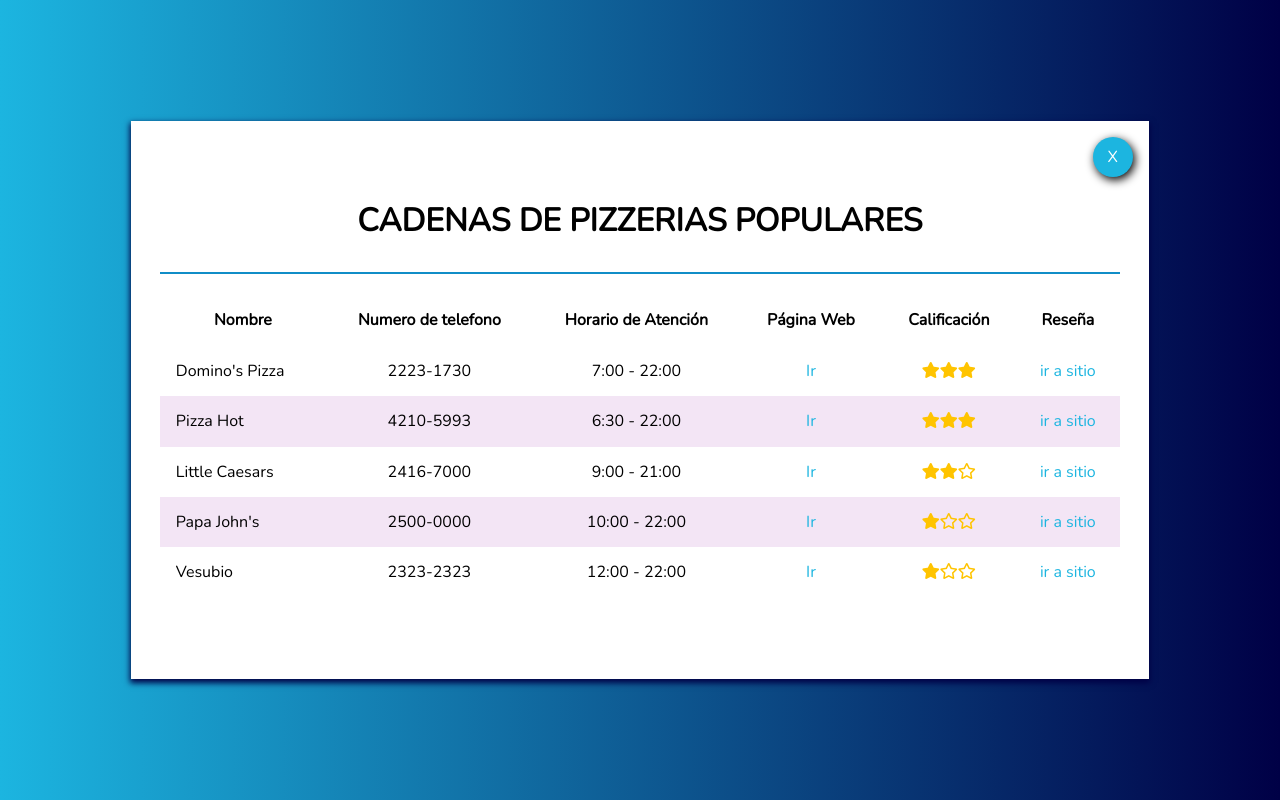
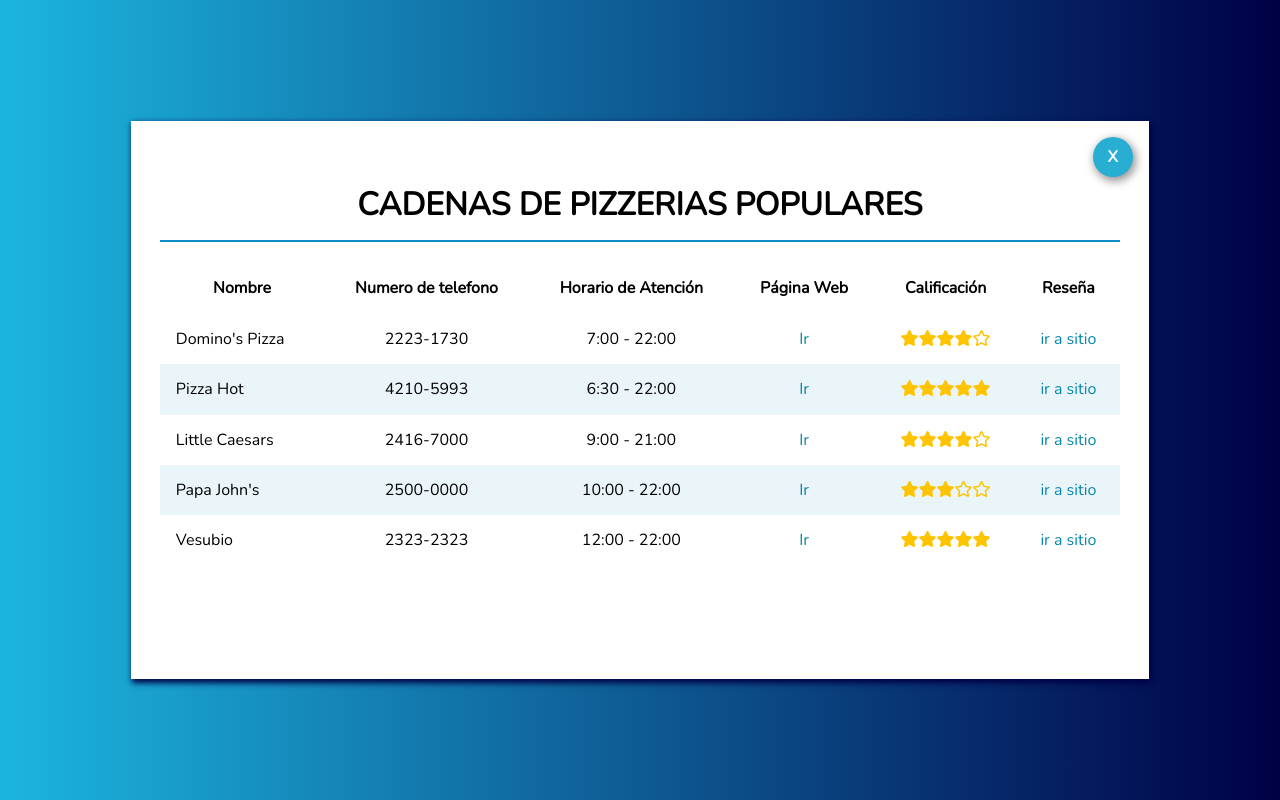
Before and after one commit to AdrianMolina2000/Pizza-Blog, a plain HTML site: page index.html in a window 1280 px wide. Drawn offline with nearby package versions, Linux system fonts and the light colour scheme.

Commit message:
Segundo Commit

```diff
--- a/index.html
+++ b/index.html
@@ -38,7 +38,7 @@
                         <td>2223-1730</td>
                         <td>7:00 - 22:00</td>
                         <td><a href="https://www.dominos.com.gt/es/" target="_blank">Ir</a></td>
-                        <td><i class="fas fa-star"></i><i class="fas fa-star"></i><i class="fas fa-star"></i></td>
+                        <td><i class="fas fa-star"></i><i class="fas fa-star"></i><i class="fas fa-star"></i><i class="fas fa-star"></i><i class="far fa-star"></i></td>
                         <td><a href="sitio.html">ir a sitio</a></td>
                     </tr>
                     <tr>
@@ -46,7 +46,7 @@
                         <td>4210-5993</td>
                         <td>6:30 - 22:00</td>
                         <td><a href="https://www.pizzahut.com.gt/" target="-blank">Ir</a></td>
-                        <td><i class="fas fa-star"></i><i class="fas fa-star"></i><i class="fas fa-star"></i></td>
+                        <td><i class="fas fa-star"></i><i class="fas fa-star"></i><i class="fas fa-star"></i><i class="fas fa-star"></i><i class="fas fa-star"></i></td>
                         <td><a href="sitio.html">ir a sitio</a></td>
                     </tr>
                     <tr>
@@ -54,7 +54,7 @@
                         <td>2416-7000</td>
                         <td>9:00 - 21:00</td>
                         <td><a href="https://www.facebook.com/LittleCaesarsGuatemala/" target="_blank">Ir</a></td>
-                        <td><i class="fas fa-star"></i><i class="fas fa-star"></i><i class="far fa-star"></i></td>
+                        <td><i class="fas fa-star"></i><i class="fas fa-star"></i><i class="fas fa-star"></i><i class="fas fa-star"></i><i class="far fa-star"></i></td>
                         <td><a href="sitio.html">ir a sitio</a></td>
                     </tr>
                     <tr>
@@ -62,7 +62,7 @@
                         <td>2500-0000</td>
                         <td>10:00 - 22:00</td>
                         <td><a href="https://papajohns.com.gt/home" target="_blank">Ir</a></td>
-                        <td><i class="fas fa-star"></i><i class="far fa-star"></i><i class="far fa-star"></i></td>
+                        <td><i class="fas fa-star"></i><i class="fas fa-star"></i><i class="fas fa-star"></i><i class="far fa-star"></i><i class="far fa-star"></i></td>
                         <td><a href="sitio.html">ir a sitio</a></td>
                     </tr>
                     <tr>
@@ -70,7 +70,7 @@
                         <td>2323-2323</td>
                         <td>12:00 - 22:00</td>
                         <td><a href="http://www.vesuvio.com.gt/i/" target="_blank">Ir</a></td>
-                        <td><i class="fas fa-star"></i><i class="far fa-star"></i><i class="far fa-star"></i></td>
+                        <td><i class="fas fa-star"></i><i class="fas fa-star"></i><i class="fas fa-star"></i><i class="fas fa-star"></i><i class="fas fa-star"></i></td>
                         <td><a href="sitio.html">ir a sitio</a></td>
                     </tr>
                 </tbody>
--- a/main.css
+++ b/main.css
@@ -10,51 +10,13 @@ body {
     font-family: 'Nunito', sans-serif;
 }
 
-a {
-    text-decoration: none;
-    color: #1CB5E0
-}
-
-
-/* Estados */
-
-
-/* Hover : mientras el cursos está encima de algo */
-
-a:hover {
-    opacity: 0.6;
-}
-
-
-/* Que avisa si el link ha sido visitado previamente */
-
-
-/* a:visited {
-    color: black;
-} */
-
-
-/* Cuando presiona en el link */
-
-a:active {
-    background-color: black;
-}
-
-
-/* Para activar el foco sobre los links */
-
-a:focus {
-    background-color: black;
-}
-
 .titulo {
     text-transform: uppercase;
     text-align: center;
-}
-
-.parrafo {
-    line-height: 1.8em;
-    font-weight: 300;
+    border-bottom-style: solid;
+    border-width: 2px;
+    border-color: #108dc7;
+    padding: 0.5em;
 }
 
 .container {
@@ -73,7 +35,7 @@ a:focus {
     width: 100%;
     height: 100%;
     background-color: white;
-    box-shadow: 0px 3px 6px 1px #000046;
+    box-shadow: 2px 3px 6px 1px #000046;
     /* X, Y, desenfoque, amplitud, color */
     position: relative;
     padding: 1.8em;
@@ -90,14 +52,28 @@ a:focus {
     width: 40px;
     color: white;
     border-radius: 50%;
-    background-color: #1CB5E0;
+    background-color: #28aed3;
     display: inline-block;
-    box-shadow: 2px 3px 10px 0.1px #000;
-    font-weight: 300;
+    box-shadow: 2px 3px 10px 1px rgb(145, 144, 144);
+    font-weight: bold;
     cursor: pointer;
     display: flex;
     align-items: center;
     justify-content: center;
+}
+
+.table tr:nth-child(even) {
+    background-color: #eaf5fa;
+}
+
+.nombre_p {
+    text-align: left;
+}
+
+td,
+th {
+    padding: 1em;
+    text-align: center;
 }
 
 .fa-star {
@@ -109,24 +85,28 @@ a:focus {
     border-spacing: 0px;
 }
 
-.table tr:nth-child(even) {
-    background-color: #f3e5f5;
+a {
+    text-decoration: none;
+    color: #0586aa
 }
 
-.nombre_p {
-    text-align: left;
+
+/*
+Estados
+Hover : mientras el cursos está encima de algo
+visited : avisa si el link ha sido visitado previamente
+active : Cuando presiona en el link
+focus: Para activar el foco sobre los links
+*/
+
+a:hover {
+    opacity: 0.6;
 }
 
-td,
-th {
-    padding: 1em;
-    text-align: center;
-    border: solid 0;
+.close:hover {
+    color: black;
 }
 
-.titulo {
-    border-bottom-style: solid;
-    border-width: 2px;
-    border-color: #108dc7;
-    padding: 1em;
+a:active {
+    background-color: #c0f3f3c5;
 }
```
